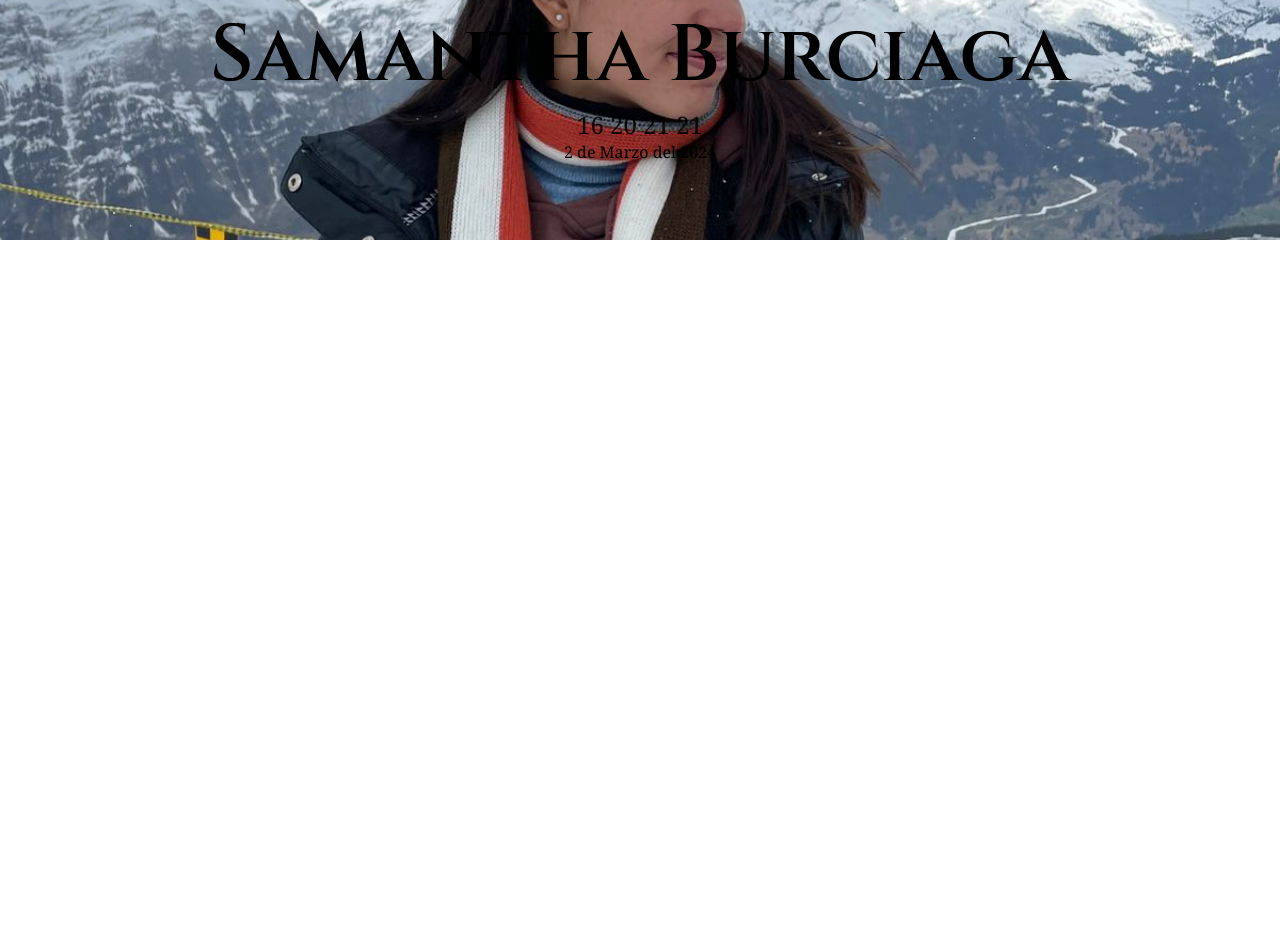
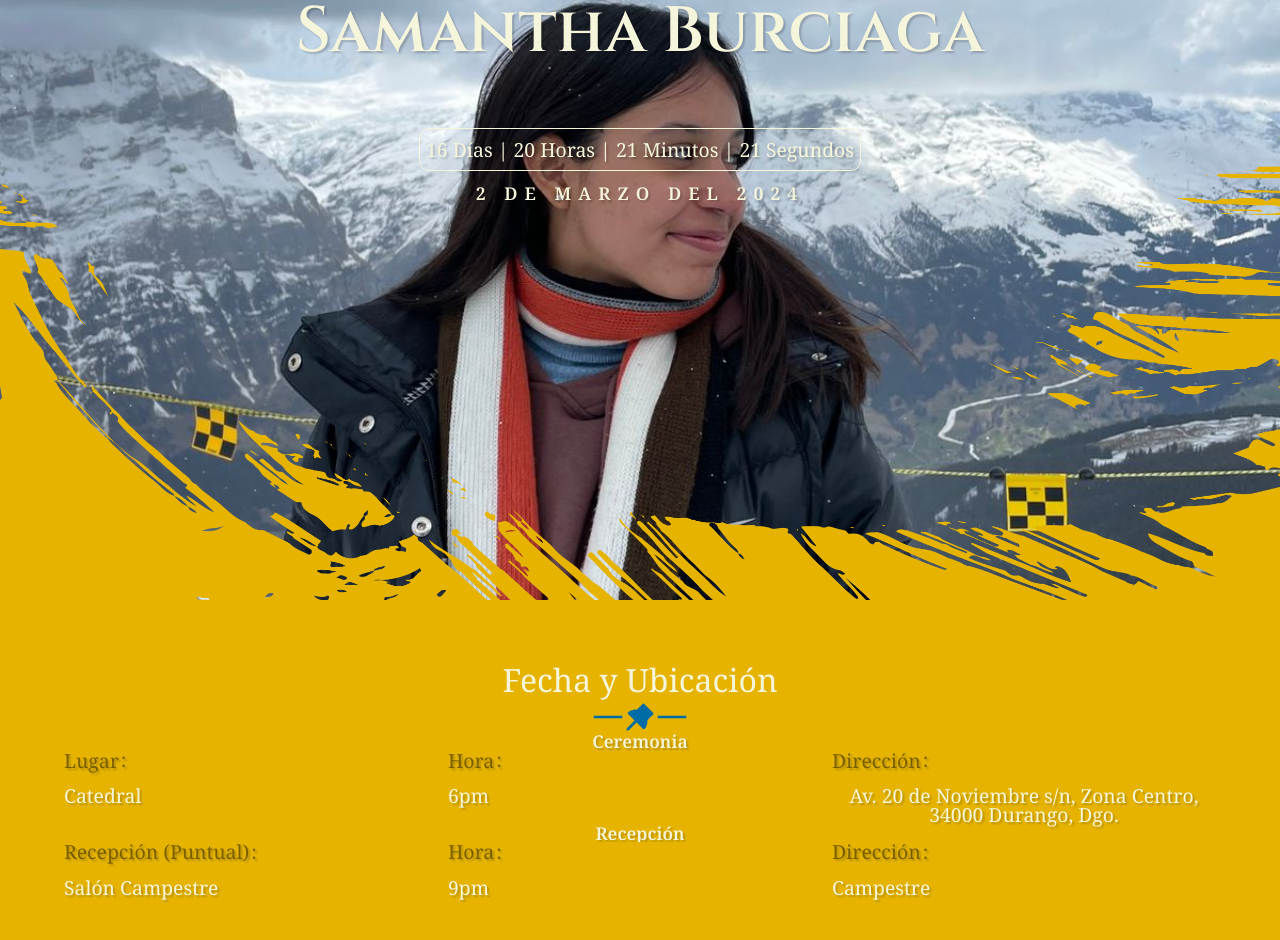
Before and after one commit to Fall3n97/SamanthaBurciaga-XV, a React (Create React App) app: page / in a window 1280 px wide. Shown: the part 160-1100 px from the top of the page. Before the commit the page ends 800 px from the top, so only its background shows below. Built offline with nearby package versions, Linux system fonts and the light colour scheme.

Commit message:
Fecha y Ubicación Added - Contador arreglado

```diff
--- a/package.json
+++ b/package.json
@@ -3,6 +3,7 @@
   "version": "0.1.0",
   "private": true,
   "dependencies": {
+    "@ant-design/icons": "^5.3.0",
     "@testing-library/jest-dom": "^5.17.0",
     "@testing-library/react": "^13.4.0",
     "@testing-library/user-event": "^13.5.0",
--- a/public/index.html
+++ b/public/index.html
@@ -27,7 +27,7 @@
       work correctly both with client-side routing and a non-root public URL.
       Learn how to configure a non-root public URL by running `npm run build`.
     -->
-    <title>React App</title>
+    <title>XV | Samantha Burciaga</title>
   </head>
   <body>
     <noscript>You need to enable JavaScript to run this app.</noscript>
--- a/src/App.css
+++ b/src/App.css
@@ -4,6 +4,9 @@ body{
   font-weight: 400;
   font-style: normal;
   font-variation-settings: "wdth" 100;
+  color: #f5f5dc;
+  text-shadow: 2px 2px 2px rgba(0,0,0, 0.2);
+  background-color: #e6b400;
 }
 
 h1{
--- a/src/App.js
+++ b/src/App.js
@@ -1,4 +1,5 @@
 import Hero from './components/Hero';
+import Location from './components/Location';
 import { ConfigProvider } from 'antd';
 import './App.css';
 
@@ -7,10 +8,14 @@ function App() {
     <ConfigProvider
   theme={{
     token: {
-      fontFamily:'Noto Serif, serif'
+      fontFamily:'Noto Serif, serif',
+      fontSize: '1.1em',
+      colorText: '#f5f5dc',
+      textShadow: '2px 2px 2px rgba(0,0,0, 0.2)'
     },
   }}>
       <Hero/>
+      <Location />
     </ConfigProvider>
   );
 }
--- a/src/components/Hero/hero.css
+++ b/src/components/Hero/hero.css
@@ -1,9 +1,20 @@
+.heroMask{
+    -webkit-mask-image: url('../../img/brush-mask.png');
+    mask-image: url('../../img/brush-mask.png');
+    -webkit-mask-repeat: no-repeat;
+    mask-repeat: no-repeat;
+    mask-size:cover;
+    mask-position: top;
+    background-color: #e6b400;
+}
+
 .Hero{
     width: 100%;
-    height: fit-content;
+    height: 95vmin;
     background-image: url('../../img/hero.jpeg');
     background-position: 0%;
     background-size: cover;
+    background-color: #e6b400;
 }
 
 .textContainer{
@@ -11,7 +22,7 @@
     flex-direction: column;
     justify-content: center;
     align-items: center;
-    padding: 10vmin;
+    padding: 8vmin;
 }
 
 .textInvite{
@@ -21,13 +32,24 @@
 }
 
 .partyName{
-    font-size: 5rem;
+    font-size: 4rem;
+    text-align: center;
+    margin-bottom: 1em;
+}
+
+.date{
+    margin-top: 0.8em;
+    text-transform: uppercase;
+    font-weight: 600;
+    font-size: 1.1em;
+    letter-spacing: 0.4em;
 }
 
 .counter{
-    font-family: "Noto Serif", serif;
-    font-optical-sizing: auto;
-    font-weight: 400;
-    font-style: normal;
-    font-variation-settings: "wdth" 100;
+    padding: 6px 6px;
+    line-height: 1.5;
+    align-items: center;
+    justify-content: center;
+    border: 1px solid beige;
+    border-radius: 10px
 }
--- a/src/components/Hero/index.js
+++ b/src/components/Hero/index.js
@@ -6,6 +6,7 @@ const deadline = new Date("Mar 2, 2024 18:00:00").getTime();
 
 function Hero() {
     return (
+    <div className='heroMask'>
       <div className='Hero'>
         <div className='textContainer'>
           <div className='textInvite'>
@@ -16,10 +17,8 @@ function Hero() {
           </div>
           <div className='counter'>
               <Col
-                span={24}
-                style={{
-                marginTop: 10}}>
-                     <Countdown value={deadline} format="DD  HH mm ss" />
+                span={24}>
+                     <Countdown value={deadline} format="DD [Días] | HH [Horas] | mm [Minutos] | ss [Segundos]" />
               </Col>
           </div>
           <div className='date'>
@@ -27,6 +26,7 @@ function Hero() {
           </div>
         </div>
       </div>
+    </div>
     );
   }
 
--- /dev/null
+++ b/src/components/Location/index.js
@@ -0,0 +1,61 @@
+import React from 'react';
+import { Descriptions } from 'antd';
+import { LineOutlined, PushpinFilled } from '@ant-design/icons';
+import './location.css'
+
+const itemsCeremonia = [
+  {
+    key: '1',
+    label: 'Lugar',
+    children: <p>Catedral</p>,
+  },
+  {
+    key: '2',
+    label: 'Hora',
+    children: <p>6pm</p>,
+  },
+  {
+    key: '3',
+    label: 'Dirección',
+    children: <p>Av. 20 de Noviembre s/n, Zona Centro, 34000 Durango, Dgo.</p>,
+  },
+];
+
+const itemsFiesta = [
+  {
+    key: '1',
+    label: 'Recepción (Puntual)',
+    children: <p>Salón Campestre</p>,
+  },
+  {
+    key: '2',
+    label: 'Hora',
+    children: <p>9pm</p>,
+  },
+  {
+    key: '3',
+    label: 'Dirección',
+    children: <p>Campestre</p>,
+  },
+];
+
+function Location() {
+    return (
+    <div className='locationContainer'>
+      <div className='locationFlex'>
+          <div className='title'>
+            <h2>Fecha y Ubicación</h2>
+            <p><LineOutlined/><PushpinFilled /><LineOutlined/></p>
+          </div>
+          <div className='locationDetails'>
+            <Descriptions title="Ceremonia" items={itemsCeremonia} layout='vertical'/>
+            <Descriptions title="Recepción" items={itemsFiesta} layout='vertical'/>
+          </div>
+          <div className='locationMap'>
+          </div>
+      </div>
+    </div>
+    );
+  }
+
+  export default Location;
--- /dev/null
+++ b/src/components/Location/location.css
@@ -0,0 +1,32 @@
+.locationContainer{
+    width: 100%;
+    height: fit-content;
+    background-color: #e6b400;
+}
+
+.locationFlex{
+    display: flex;
+    flex-direction: column;
+    align-items: center;
+    justify-content: center;
+    padding: 8vmin;
+}
+
+.title h2{
+    font-size: 2em;
+    margin-bottom: 5px;
+    text-shadow: none;
+}
+
+.title p{
+    text-align: center;
+    letter-spacing: 2em;
+    font-size: 2em;
+    color: #006CA5;
+}
+
+.locationDetails{
+    align-items: center;
+    text-align: center;
+    justify-content: center;
+}
```
Also changed, not shown: src/img/brush-mask.png (added), 1 other file (tests, documents, lock files or other folders).
